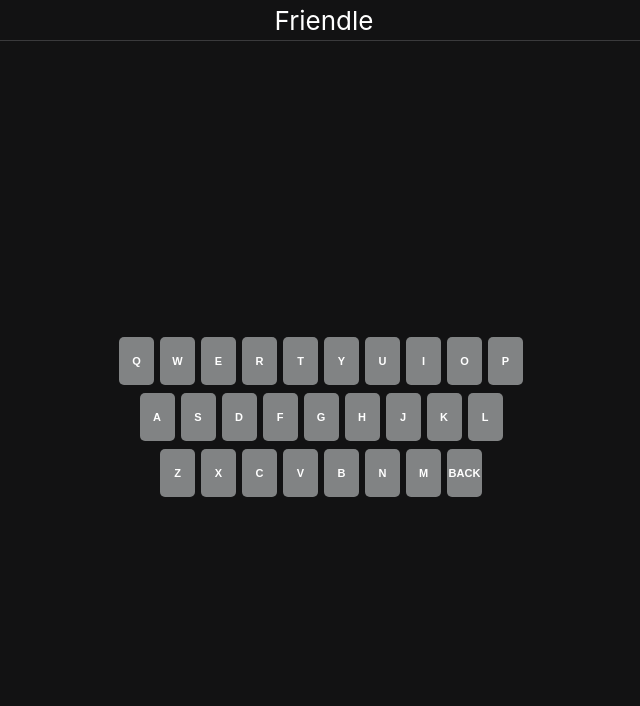
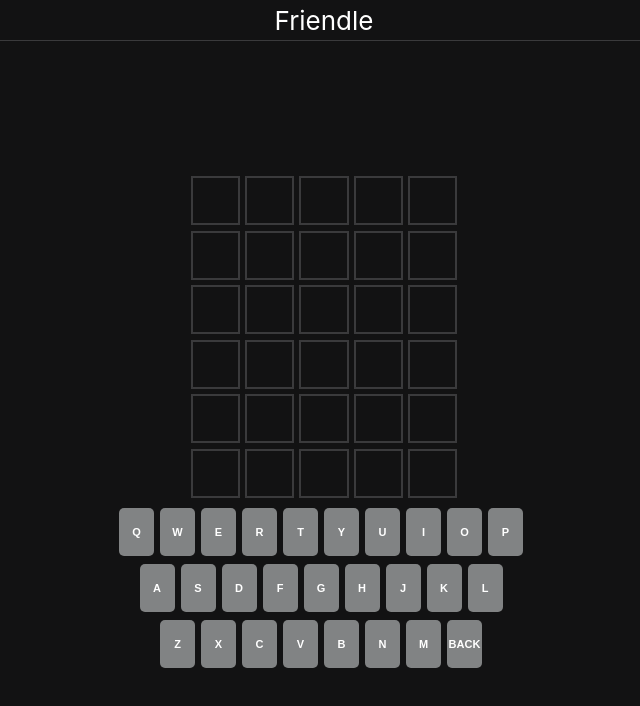
Before and after one commit to edison4354/friendle-online, a React (Create React App) app: page / in a window 1280 px wide. Shown: the top 706 px of the page, without its empty margins (316-956 px from the left). Built offline with nearby package versions, Linux system fonts and the light colour scheme.

Commit message:
Game board styling

```diff
--- a/src/App.css
+++ b/src/App.css
@@ -65,3 +65,46 @@
   font-weight: 900;
   font-size: 11px;
 }
+
+.game-board {
+  display: grid;
+  grid-template-rows: repeat(6, 1fr);
+  grid-gap: 5px;
+  padding: 10px;
+  width: 286px;
+  height: 342px;
+  box-sizing: border-box;
+}
+
+.game-row {
+  display: block;
+}
+
+.game-inner-row {
+  display: grid;
+  grid-template-columns: repeat(5, 1fr);
+  grid-gap: 5px;
+
+}
+
+.game-tile {
+  border: 2px solid #3a3a3c;
+  display: inline-block;
+}
+
+.tile {
+  width: 100%;
+  justify-content: center;
+  align-items: center;
+  font-size: 2rem;
+  line-height: 2rem;
+  font-weight: bold;
+  vertical-align: middle;
+  box-sizing: border-box;
+  color: var(--tile-text-color);
+  text-transform: uppercase;
+  user-select: none;
+  content: '';
+  display: inline-block;
+  padding-bottom: 100%;
+}
```
